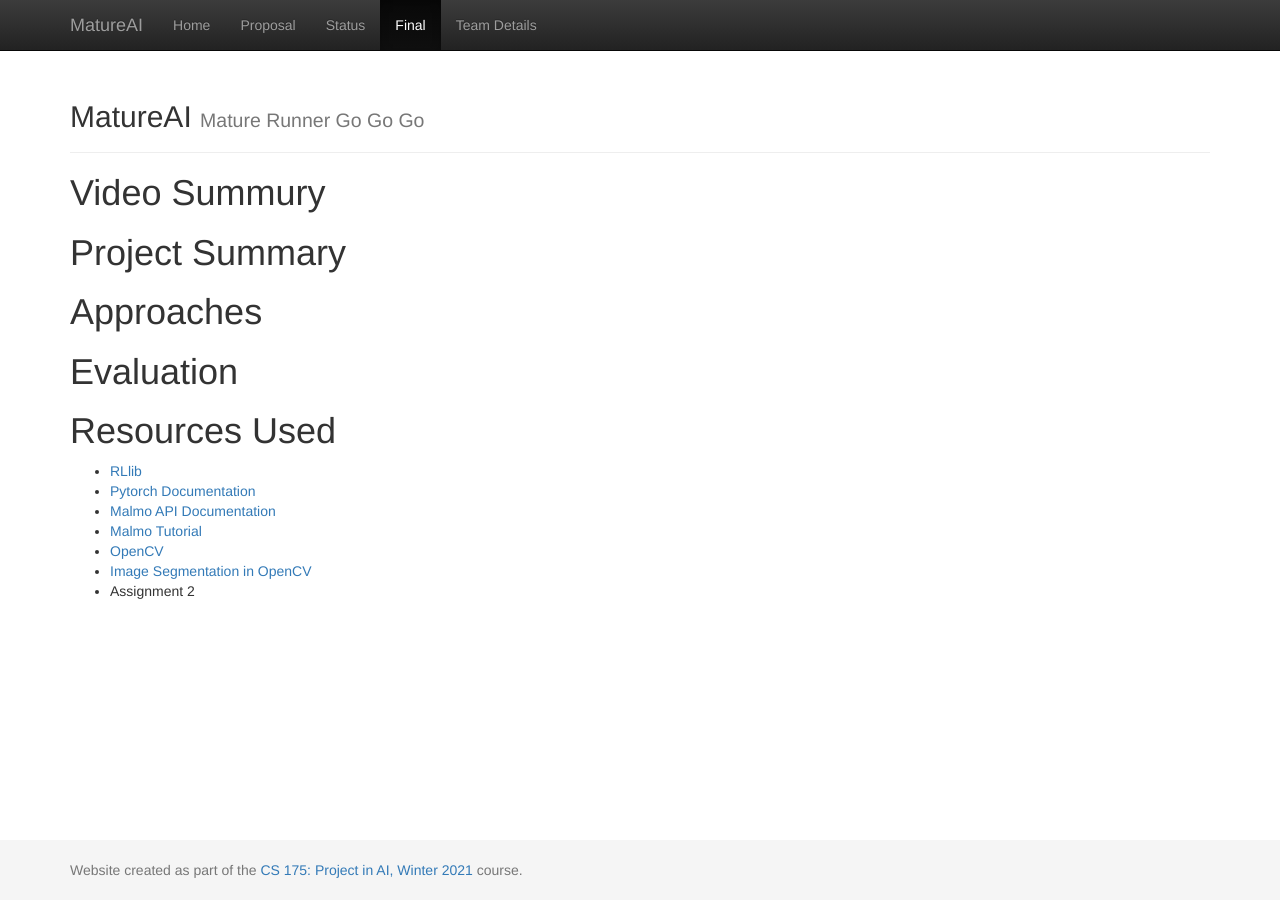
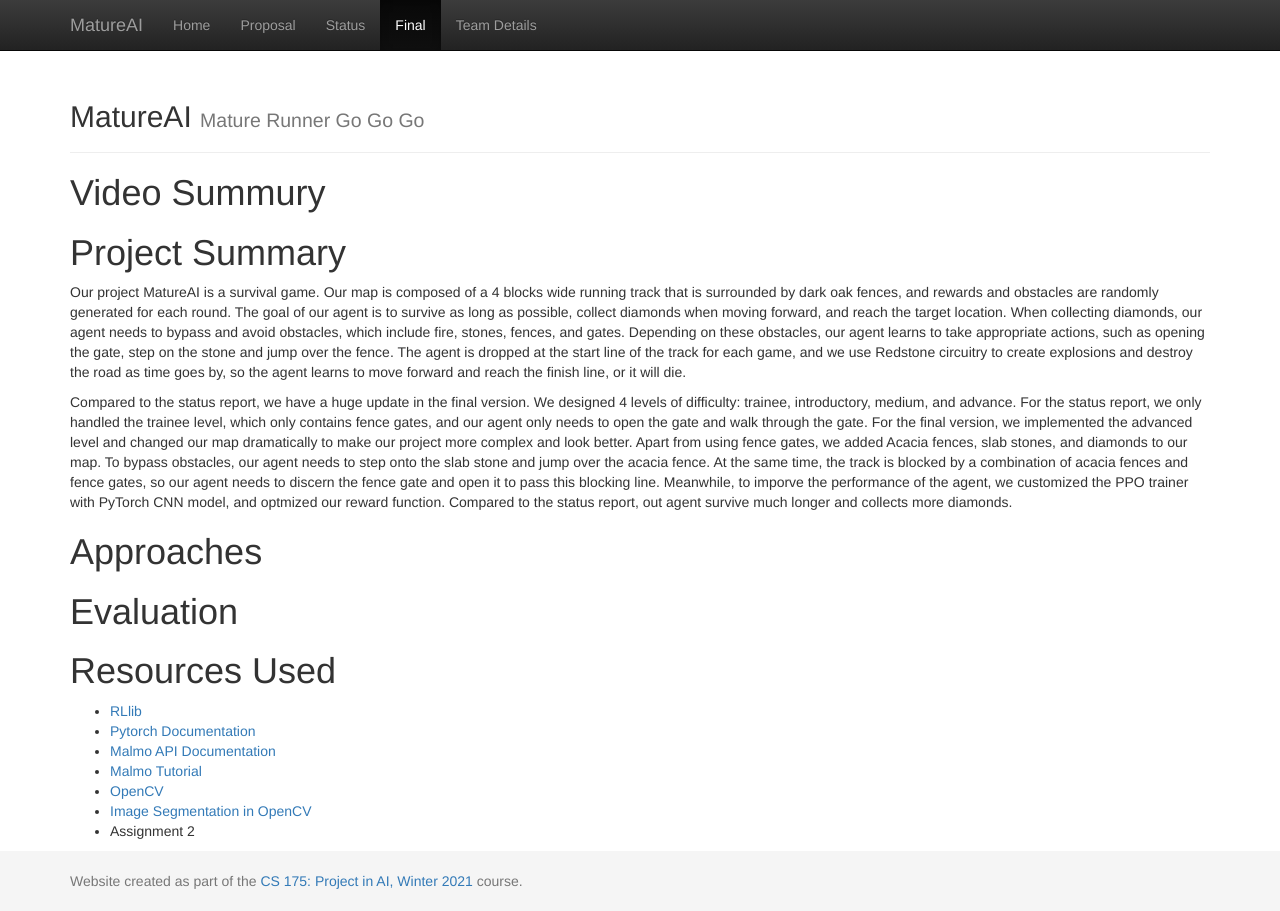
Before and after one commit to LeoLuo0320/MatureAI, a Jekyll site: the page built from docs/final.md, in a window 1280 px wide. Built offline with Jekyll 4.4.1, drawn with Linux system fonts in a browser that asks for light colours.

Commit message:
First edit of project summary

```diff
--- a/docs/final.md
+++ b/docs/final.md
@@ -7,6 +7,9 @@ title: Final Report
 
 
 # Project Summary
+Our project MatureAI is a survival game. Our map is composed of a 4 blocks wide running track that is surrounded by dark oak fences, and rewards and obstacles are randomly generated for each round. The goal of our agent is to survive as long as possible, collect diamonds when moving forward, and reach the target location. When collecting diamonds, our agent needs to bypass and avoid obstacles, which include fire, stones, fences, and gates. Depending on these obstacles, our agent learns to take appropriate actions, such as opening the gate, step on the stone and jump over the fence. The agent is dropped at the start line of the track for each game, and we use Redstone circuitry to create explosions and destroy the road as time goes by, so the agent learns to move forward and reach the finish line, or it will die.
+
+Compared to the status report, we have a huge update in the final version. We designed 4 levels of difficulty: trainee, introductory, medium, and advance. For the status report, we only handled the trainee level, which only contains fence gates, and our agent only needs to open the gate and walk through the gate. For the final version, we implemented the advanced level and changed our map dramatically to make our project more complex and look better. Apart from using fence gates, we added Acacia fences, slab stones, and diamonds to our map. To bypass obstacles, our agent needs to step onto the slab stone and jump over the acacia fence. At the same time, the track is blocked by a combination of acacia fences and fence gates, so our agent needs to discern the fence gate and open it to pass this blocking line. Meanwhile, to imporve the performance of the agent, we customized the PPO trainer with PyTorch CNN model, and optmized our reward function. Compared to the status report, out agent survive much longer and collects more diamonds.
 
 
 # Approaches
```
